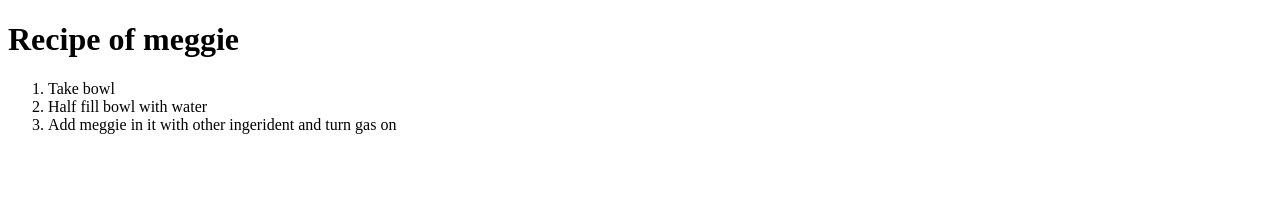
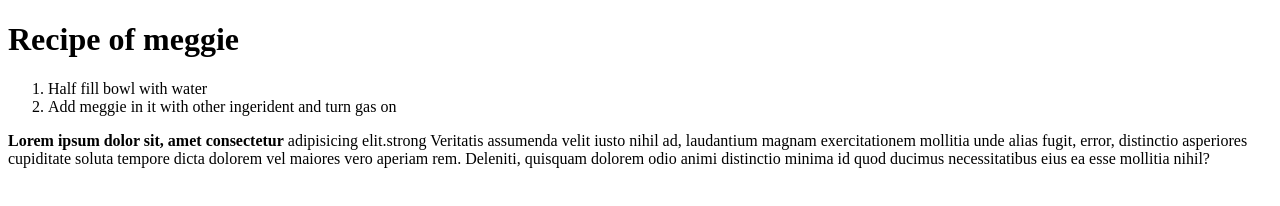
Before and after one commit to aniket0608/Web_Development, a plain HTML site: page ApniKaksha/index.html in a window 1280 px wide. Drawn offline with Linux system fonts and the light colour scheme.

Commit message:
modified:   ApniKaksha/index.html

```diff
--- a/ApniKaksha/index.html
+++ b/ApniKaksha/index.html
@@ -1,17 +1,26 @@
 <!DOCTYPE html>
 <html lang="en">
-<head>
-    <meta charset="UTF-8">
-    <meta http-equiv="X-UA-Compatible" content="IE=edge">
-    <meta name="viewport" content="width=device-width, initial-scale=1.0">
+  <head>
+    <meta charset="UTF-8" />
+    <meta http-equiv="X-UA-Compatible" content="IE=edge" />
+    <meta name="viewport" content="width=device-width, initial-scale=1.0" />
     <title>hloo</title>
-</head>
-<body>
+  </head>
+  <body>
     <h1>Recipe of meggie</h1>
     <ol>
-        <li>Take bowl</li>
-        <li>Half fill bowl with water  </li>
-        <li>Add meggie in it with other ingerident and turn gas on</li>
+      <!--<li>Take bowl</li>-->
+      <li>Half fill bowl with water</li>
+      <li>Add meggie in it with other ingerident and turn gas on</li>
     </ol>
-</body>
+    <p>
+     <b> Lorem ipsum dolor sit, amet consectetur</b> adipisicing elit.strong  Veritatis
+      assumenda velit iusto nihil ad, laudantium magnam exercitationem mollitia
+      unde alias fugit, error, distinctio asperiores cupiditate soluta tempore
+      dicta dolorem vel maiores vero aperiam rem. Deleniti, quisquam dolorem
+      odio animi distinctio minima id quod ducimus necessitatibus eius ea esse
+      mollitia nihil?
+    </p>
+    <a href=""></a>
+  </body>
 </html>
```
